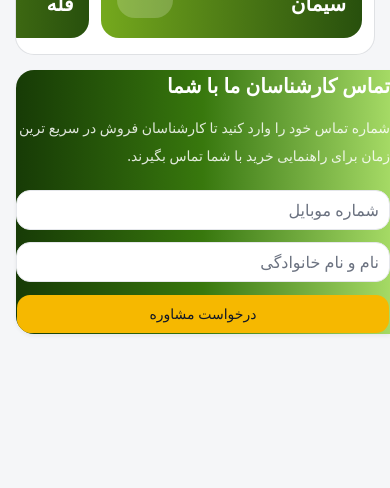
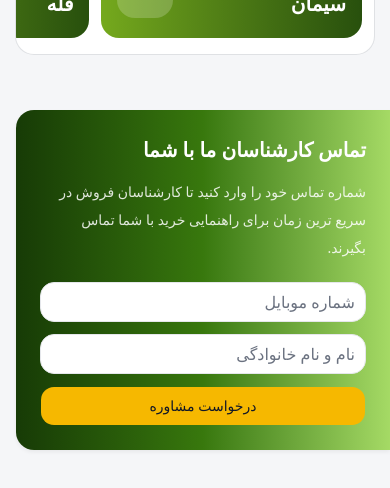
Before and after one commit to RezaChangizi75/sivanlandnew, a Next.js app: page /products/1 in a window 390 px wide. Shown: the part 3151-3639 px from the top of the page. Before the commit the page ends 3501 px from the top, so only its background shows below. Built offline with nearby package versions, Linux system fonts and the light colour scheme; no server answers.

Commit message:
fix the position of content of contact banner

```diff
--- a/src/feature/products/productDetails/component/ContactBanner.tsx
+++ b/src/feature/products/productDetails/component/ContactBanner.tsx
@@ -7,12 +7,12 @@ import { Input } from "@/components/ui/input";
 
 export function ContactBanner() {
   return (
-    <section className="relative mr-[calc((100vw-100%)/-2)] overflow-hidden rounded-r-none rounded-xl bg-gradient-to-l from-[#a5da65] via-[#38780d] to-[#173b06] text-white shadow-sm sm:rounded-[28px] sm:rounded-r-none">
-      <div className="grid min-w-0 gap-6 md:grid-cols-[220px_minmax(0,1fr)] lg:grid-cols-[280px_minmax(0,1fr)] md:items-center md:p-6">
+    <section className="relative mr-[calc((100vw-100%)/-2)] overflow-hidden rounded-r-none rounded-xl bg-gradient-to-l from-[#a5da65] via-[#38780d] to-[#173b06] text-white shadow-sm sm:rounded-[28px] sm:rounded-r-none mt-14 mb-14">
+      <div className="grid min-w-0 gap-6 md:grid-cols-[220px_minmax(0,1fr)] lg:grid-cols-[280px_minmax(0,1fr)] md:items-center  p-6">
         <div className="hidden rounded-2xl bg-white/15 p-5 md:block">
           <Headphones className="mx-auto size-20 lg:size-24" />
         </div>
-        <div className="min-w-0">
+        <div className="min-w-0 justify-self-center">
           <h2 className="text-xl font-black leading-8 sm:text-2xl">
             تماس کارشناسان ما با شما
           </h2>
```
